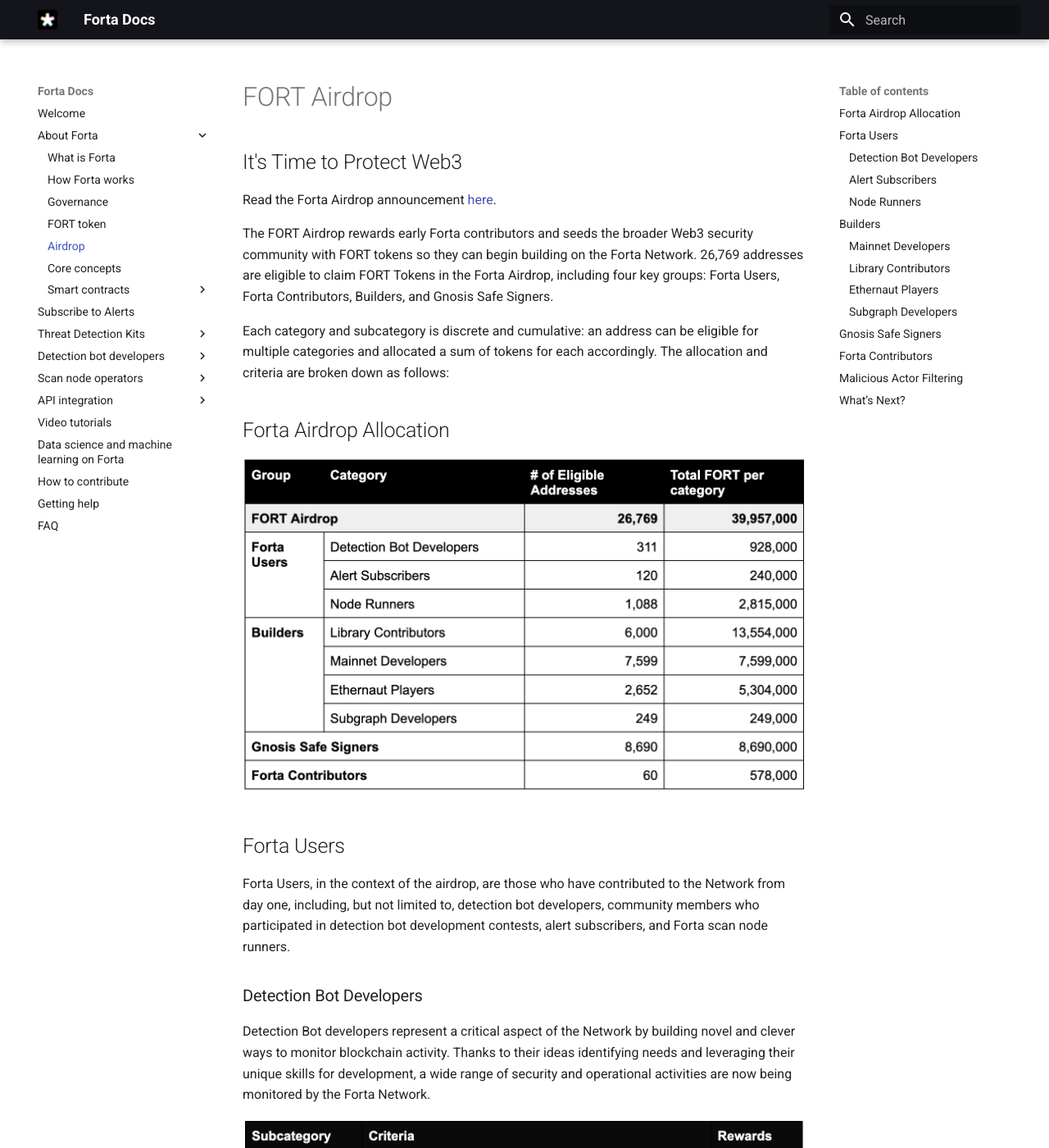
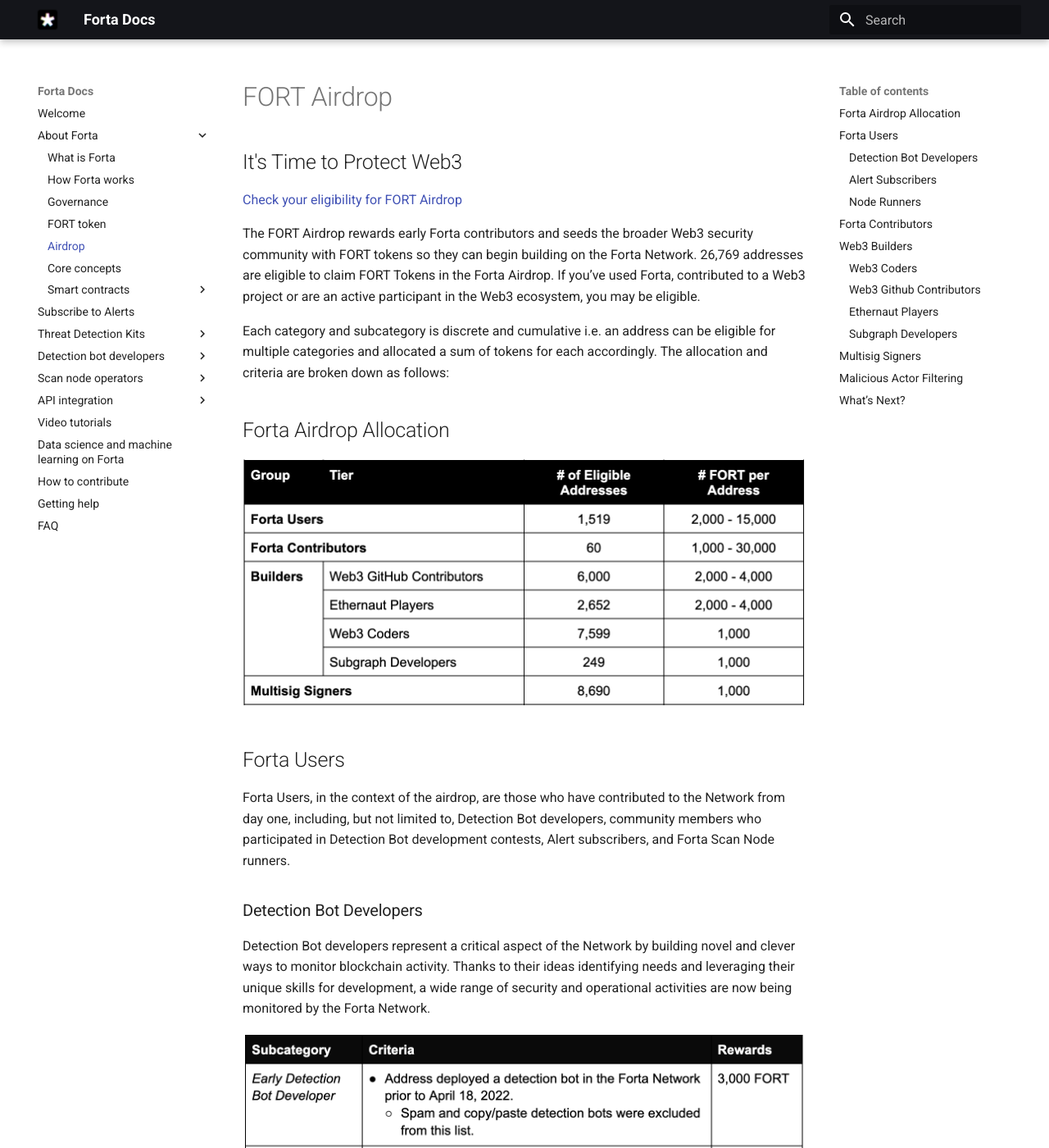
Before and after one commit to forta-network/docs, an MkDocs documentation site: the page built from docs/airdrop.md, in a window 1280 px wide and 1400 px high. Shown: the whole window at 82% size. Built offline with MkDocs 1.6.1 and Material for MkDocs 9.7.7, drawn with Linux system fonts in a browser that asks for light colours; some of the changed text lies outside the part shown.

Commit message:
airdrop page edits

```diff
--- a/docs/airdrop.md
+++ b/docs/airdrop.md
@@ -2,11 +2,11 @@
 
 <h2>It's Time to Protect Web3</h2>
 
-Read the Forta Airdrop announcement [here](https://forta.org/blog/fort-airdrop/).
+[Check your eligibility for FORT Airdrop](https://airdrop.forta.network)
 
-The FORT Airdrop rewards early Forta contributors and seeds the broader Web3 security community with FORT tokens so they can begin building on the Forta Network. 26,769 addresses are eligible to claim FORT Tokens in the Forta Airdrop, including four key groups: Forta Users, Forta Contributors, Builders, and Gnosis Safe Signers.
+The FORT Airdrop rewards early Forta contributors and seeds the broader Web3 security community with FORT tokens so they can begin building on the Forta Network. 26,769 addresses are eligible to claim FORT Tokens in the Forta Airdrop. If you’ve used Forta, contributed to a Web3 project or are an active participant in the Web3 ecosystem, you may be eligible.
 
-Each category and subcategory is discrete and cumulative: an address can be eligible for multiple categories and allocated a sum of tokens for each accordingly. The allocation and criteria are broken down as follows:
+Each category and subcategory is discrete and cumulative i.e. an address can be eligible for multiple categories and allocated a sum of tokens for each accordingly. The allocation and criteria are broken down as follows:
 
 ## Forta Airdrop Allocation
 
@@ -14,7 +14,7 @@
 
 ## Forta Users
 
-Forta Users, in the context of the airdrop, are those who have contributed to the Network from day one, including, but not limited to, detection bot developers, community members who participated in detection bot development contests, alert subscribers, and Forta scan node runners.
+Forta Users, in the context of the airdrop, are those who have contributed to the Network from day one, including, but not limited to, Detection Bot developers, community members who participated in Detection Bot development contests, Alert subscribers, and Forta Scan Node runners.
 
 ### Detection Bot Developers
 
@@ -36,19 +36,23 @@
 ![Node Runners](airdrop-table4.png)
 *Each subcategory is discrete and cumulative: an address can be eligible for multiple and allocated a sum of tokens accordingly.*
 
-## Builders
+## Forta Contributors
+
+Forta Contributors are ambassadors and thought leaders who are strong proponents of Forta’s mission and have contributed to the development and advancement of the network in a meaningful way.
+
+## Web3 Builders
 
 These are individuals who have created or contributed to key aspects of Web3’s infrastructure and security. This includes, but is not limited to, Ethereum mainnet developers, library contributors, Ethernaut players, and Subgraph developers.
 
-### Mainnet Developers
+### Web3 Coders
 
-Inspired by [Project Galaxy’s initiative](https://blog.galaxy.eco/project-galaxy-announces-shadowy-super-coder-nft-pack-with-300-million-worth-of-perks-c5cb9ea2d18a) to support innovative developers, top developers in the Ethereum ecosystem are eligible for the FORT Airdrop. These are defined as developers who deployed smart contracts with the most active interactions.
+Inspired by [Project Galaxy’s initiative](https://blog.galaxy.eco/project-galaxy-announces-shadowy-super-coder-nft-pack-with-300-million-worth-of-perks-c5cb9ea2d18a) to support innovative developers, top developers in the Ethereum ecosystem are eligible for the FORT Airdrop. These are defined as coders who deployed smart contracts with the most active interactions.
 
 ![Mainnet Developers](airdrop-table5.png)
 
-### Library Contributors
+### Web3 Github Contributors
 
-This group includes developers who actively contributed to over 900 [Web3 GitHub repositories](https://docs.google.com/spreadsheets/d/1VgLQIiceycJf0i6gofPTWi05UCfJJ4PURBEvkSCLG-E/edit?usp=sharing). This list comprises Web3 libraries, public goods, and top projects that are vital to the Forta ecosystem. Thousands of people worked to build and maintain these projects over the years, some even working completely for free in an effort to create a better and safer decentralized economy.
+This group includes developers who actively contributed to over 900 [Web3 Github repositories](https://docs.google.com/spreadsheets/d/1VgLQIiceycJf0i6gofPTWi05UCfJJ4PURBEvkSCLG-E/edit?usp=sharing). This list comprises Web3 libraries, public goods, and top projects that are vital to the Forta ecosystem. Thousands of people worked to build and maintain these projects over the years, some even working completely for free in an effort to create a better and safer decentralized economy.
 
 ![Library Contributors](airdrop-table6.png)
 *Each subcategory is discrete and cumulative: an address can be eligible for multiple and allocated a sum of tokens accordingly.*
@@ -66,15 +70,11 @@
 
 ![Subgraph Developers](airdrop-table8.png)
 
-## Gnosis Safe Signers
+## Multisig Signers
 
-Gnosis Safe Multisig signers can be key decision-makers, DAO leaders, and/or builders that have access to large pools of assets or control over critical protocol functions.
+Multisig signers can be key decision-makers, DAO leaders, and/or builders that have access to large pools of assets or control over critical protocol functions.
 
 ![Multisig Signers](airdrop-table9.png)
-
-## Forta Contributors
-
-Forta Contributors are ambassadors and thought leaders who are strong proponents of Forta’s mission and have contributed to the development and advancement of the network in a meaningful way.
 
 ## Malicious Actor Filtering
 
```
Also changed, not shown: other parts of docs/airdrop.md (+1 -1 lines), docs/airdrop-table1.png, docs/airdrop-table5.png, docs/airdrop-table6.png.
